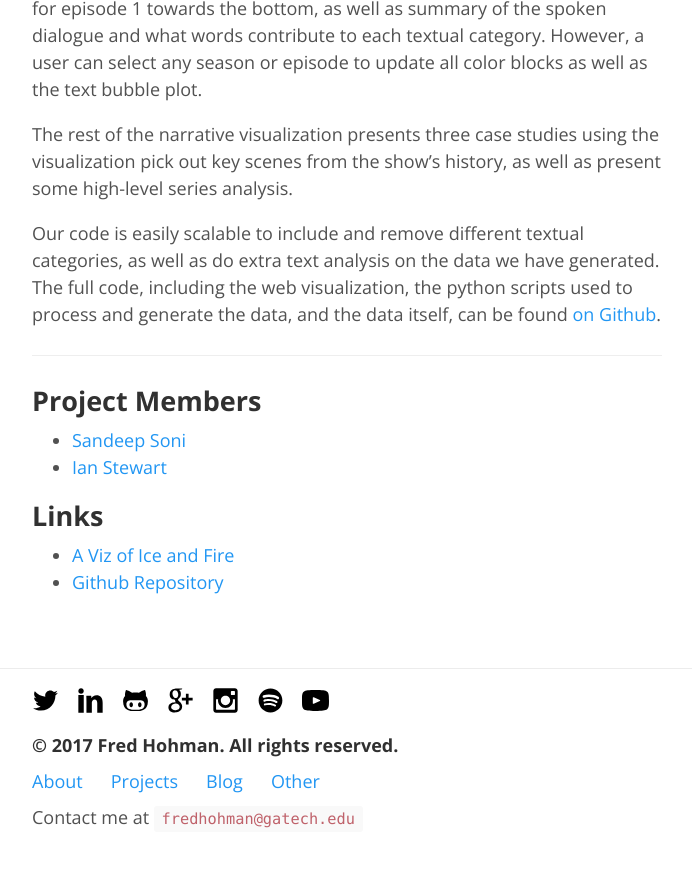
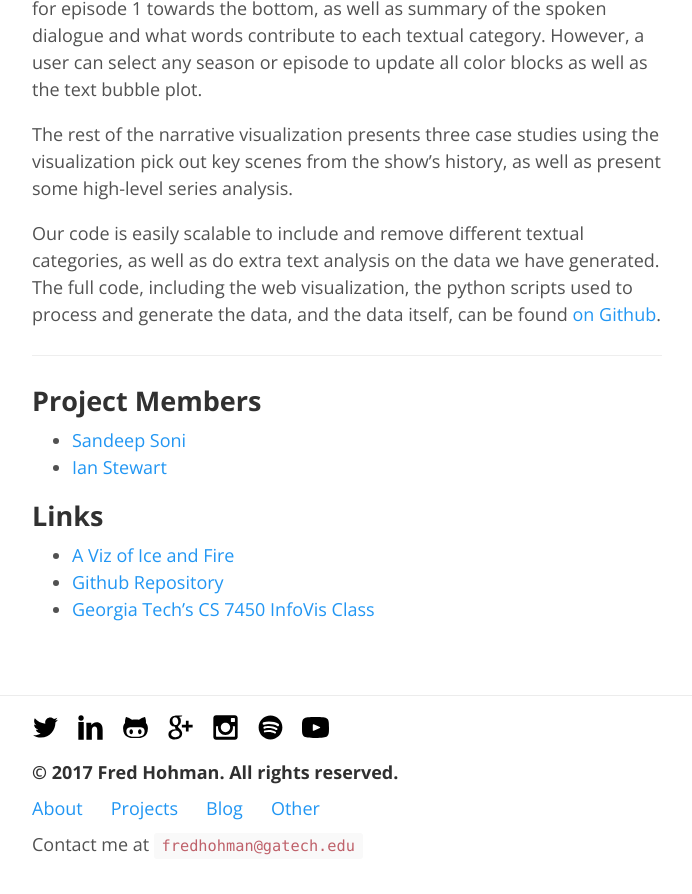
Before and after one commit to fredhohman/fredhohman.github.io, a Jekyll site: the page built from _posts/projects/2016-12-21-cs-7450-a-viz-of-ice-and-fire.md, in a window 1280 px wide and 900 px high, scrolled down 2483 px. Shown: the top 894 px of the window, without its empty margins (293-985 px from the left). Built offline with Jekyll 4.4.1, drawn with Linux system fonts in a browser that asks for light colours; before the commit the page ends 3356 px from its top, so only the background shows below that.

Commit message:
update class link for infovis

```diff
--- a/_posts/projects/2016-12-21-cs-7450-a-viz-of-ice-and-fire.md
+++ b/_posts/projects/2016-12-21-cs-7450-a-viz-of-ice-and-fire.md
@@ -9,7 +9,7 @@
 
 The hit TV show Game of Thrones has won critical acclaim and the attention of millions of fans with its inspiring cinematography and brilliant dialogue. Dedicated fans of the show can recall critical scenes and key quotes with ease, but can they pick out high-level trends that emerge over the course of the series?
 
-For instance, in which season was the frozen North the focus of the plot? With all the violent twists in the plot, how often does the show's dialogue tend toward the topic of death? This project for **CS 7450 Information Visualization** seeks to highlight these large-scale patterns that might otherwise be missed.
+For instance, in which season was the frozen North the focus of the plot? With all the violent twists in the plot, how often does the show's dialogue tend toward the topic of death? This project for **[CS 7450 Information Visualization][infovis]** seeks to highlight these large-scale patterns that might otherwise be missed.
 
 You can view the web visualization [here][viz].
 
@@ -40,10 +40,12 @@
 ## Links
 * [A Viz of Ice and Fire][viz]
 * [Github Repository][github]
+* [Georgia Tech's CS 7450 InfoVis Class][infovis]
 
-[fred]: http://fredhohman.com
-[ian]: http://ianbstewart.github.io/
-[sandeep]: http://sandeepsoni.github.io
+[fred]: http://fredhohman.com "Fred Hohman"
+[ian]: http://ianbstewart.github.io/ "Ian Stewart"
+[sandeep]: http://sandeepsoni.github.io "Sandeep Soni"
 
 [github]: https://github.com/fredhohman/a-viz-of-ice-and-fire "Github Repository."
 [viz]: http://fredhohman.com/a-viz-of-ice-and-fire/ "A Viz of Ice and Fire."
+[infovis]: http://www.cc.gatech.edu/~stasko/7450/ "Georgia Tech's Information Visualization Class"
```
